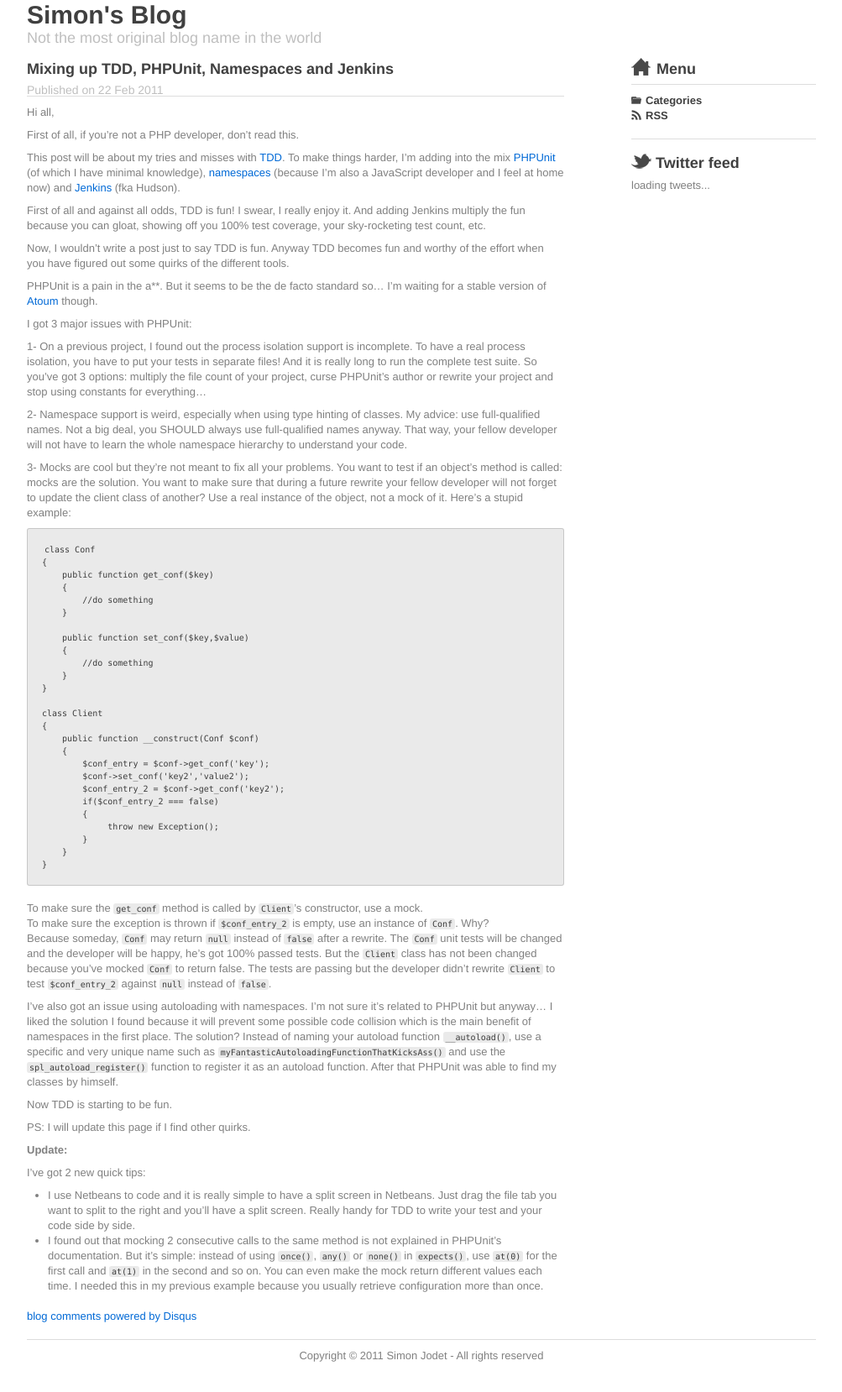
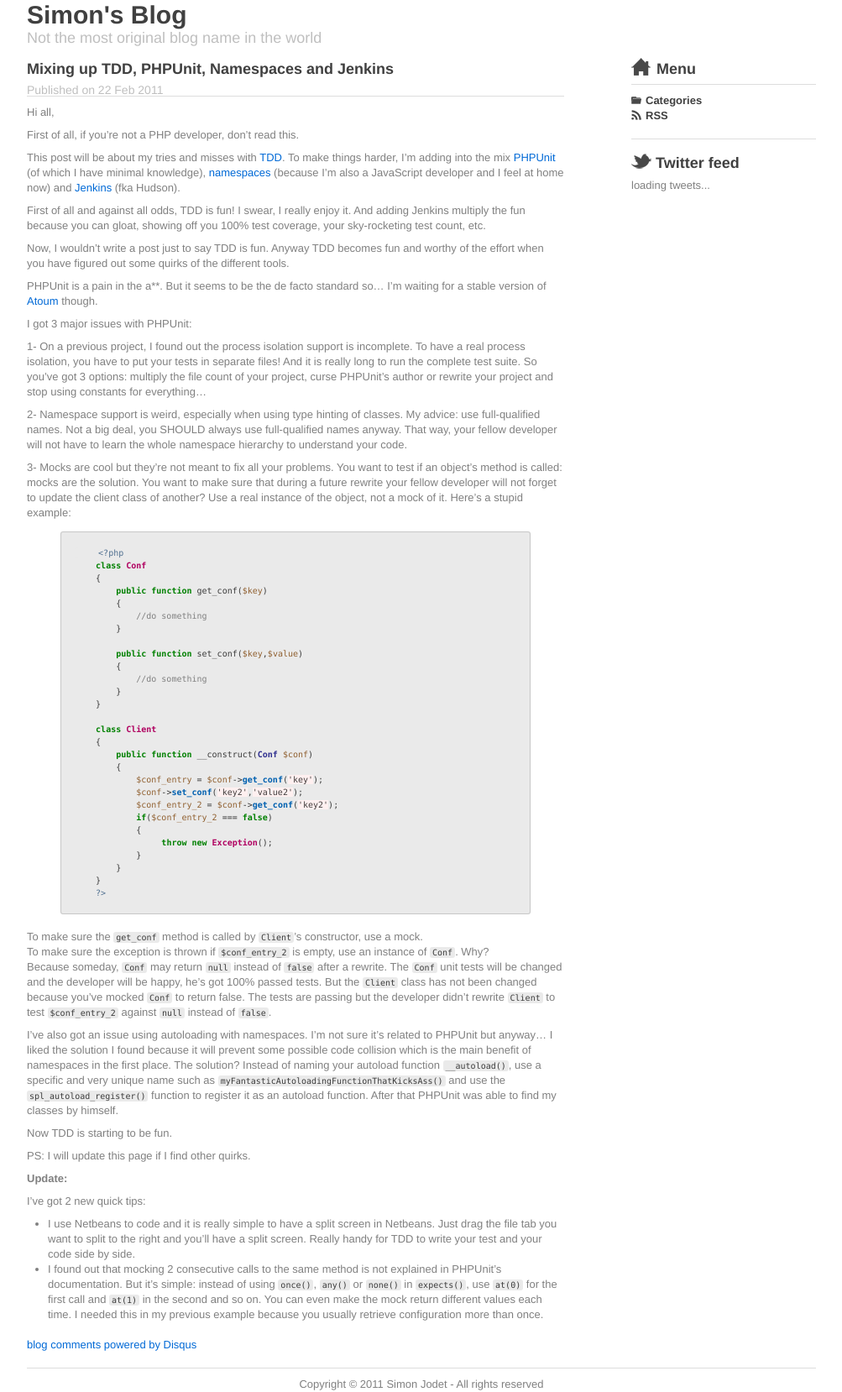
Before and after one commit to simonjodet/blog, a Jekyll site: the page built from geek-technology/_posts/2011-02-22-mixing-up-tdd-phpunit-namespaces-and-jenkins.markdown, in a window 1280 px wide. Shown: the whole page at 84% size, without its empty margins (138-1141 px from the left). Built offline with Jekyll 4.4.1, drawn with Linux system fonts in a browser that asks for light colours; Markdown is read by kramdown in place of the engine named in the settings; comment, search, counter and statistics services are not loaded; before the commit the page ends 1624 px from its top, so only the background shows below that.

Commit message:
Highlighting code
Signed-off-by: Simon Jodet <simon@jodet.com>

```diff
--- a/_config.yml
+++ b/_config.yml
@@ -1,3 +1,4 @@
 auto: false
 pygments: true
+markdown: rdiscount
 exclude: ["nginx_conf", "lib"]
--- a/geek-technology/_posts/2011-02-22-mixing-up-tdd-phpunit-namespaces-and-jenkins.markdown
+++ b/geek-technology/_posts/2011-02-22-mixing-up-tdd-phpunit-namespaces-and-jenkins.markdown
@@ -24,6 +24,8 @@
 
 3- Mocks are cool but they're not meant to fix all your problems. You want to test if an object's method is called: mocks are the solution. You want to make sure that during a future rewrite your fellow developer will not forget to update the client class of another? Use a real instance of the object, not a mock of it. Here's a stupid example:
 
+{% highlight php %}
+    <?php
     class Conf
     {
         public function get_conf($key)
@@ -50,6 +52,8 @@
             }
         }
     }
+    ?>
+{% endhighlight %}
 
 To make sure the ``get_conf`` method is called by ``Client``'s constructor, use a mock.
 To make sure the exception is thrown if ``$conf_entry_2`` is empty, use an instance of ``Conf``. Why?
--- a/style/style.css
+++ b/style/style.css
@@ -60,3 +60,65 @@
 #menu_title-tooltip {
     margin-left:-25px;
 }
+
+.highlight .hll { background-color: #ffffcc }
+.highlight .c { color: #808080 } /* Comment */
+.highlight .err { color: #F00000; background-color: #F0A0A0 } /* Error */
+.highlight .k { color: #008000; font-weight: bold } /* Keyword */
+.highlight .o { color: #303030 } /* Operator */
+.highlight .cm { color: #808080 } /* Comment.Multiline */
+.highlight .cp { color: #507090 } /* Comment.Preproc */
+.highlight .c1 { color: #808080 } /* Comment.Single */
+.highlight .cs { color: #cc0000; font-weight: bold } /* Comment.Special */
+.highlight .gd { color: #A00000 } /* Generic.Deleted */
+.highlight .ge { font-style: italic } /* Generic.Emph */
+.highlight .gr { color: #FF0000 } /* Generic.Error */
+.highlight .gh { color: #000080; font-weight: bold } /* Generic.Heading */
+.highlight .gi { color: #00A000 } /* Generic.Inserted */
+.highlight .go { color: #808080 } /* Generic.Output */
+.highlight .gp { color: #c65d09; font-weight: bold } /* Generic.Prompt */
+.highlight .gs { font-weight: bold } /* Generic.Strong */
+.highlight .gu { color: #800080; font-weight: bold } /* Generic.Subheading */
+.highlight .gt { color: #0040D0 } /* Generic.Traceback */
+.highlight .kc { color: #008000; font-weight: bold } /* Keyword.Constant */
+.highlight .kd { color: #008000; font-weight: bold } /* Keyword.Declaration */
+.highlight .kn { color: #008000; font-weight: bold } /* Keyword.Namespace */
+.highlight .kp { color: #003080; font-weight: bold } /* Keyword.Pseudo */
+.highlight .kr { color: #008000; font-weight: bold } /* Keyword.Reserved */
+.highlight .kt { color: #303090; font-weight: bold } /* Keyword.Type */
+.highlight .m { color: #6000E0; font-weight: bold } /* Literal.Number */
+.highlight .s { background-color: #fff0f0 } /* Literal.String */
+.highlight .na { color: #0000C0 } /* Name.Attribute */
+.highlight .nb { color: #007020 } /* Name.Builtin */
+.highlight .nc { color: #B00060; font-weight: bold } /* Name.Class */
+.highlight .no { color: #003060; font-weight: bold } /* Name.Constant */
+.highlight .nd { color: #505050; font-weight: bold } /* Name.Decorator */
+.highlight .ni { color: #800000; font-weight: bold } /* Name.Entity */
+.highlight .ne { color: #F00000; font-weight: bold } /* Name.Exception */
+.highlight .nf { color: #0060B0; font-weight: bold } /* Name.Function */
+.highlight .nl { color: #907000; font-weight: bold } /* Name.Label */
+.highlight .nn { color: #0e84b5; font-weight: bold } /* Name.Namespace */
+.highlight .nt { color: #007000 } /* Name.Tag */
+.highlight .nv { color: #906030 } /* Name.Variable */
+.highlight .ow { color: #000000; font-weight: bold } /* Operator.Word */
+.highlight .w { color: #bbbbbb } /* Text.Whitespace */
+.highlight .mf { color: #6000E0; font-weight: bold } /* Literal.Number.Float */
+.highlight .mh { color: #005080; font-weight: bold } /* Literal.Number.Hex */
+.highlight .mi { color: #0000D0; font-weight: bold } /* Literal.Number.Integer */
+.highlight .mo { color: #4000E0; font-weight: bold } /* Literal.Number.Oct */
+.highlight .sb { background-color: #fff0f0 } /* Literal.String.Backtick */
+.highlight .sc { color: #0040D0 } /* Literal.String.Char */
+.highlight .sd { color: #D04020 } /* Literal.String.Doc */
+.highlight .s2 { background-color: #fff0f0 } /* Literal.String.Double */
+.highlight .se { color: #606060; font-weight: bold; background-color: #fff0f0 } /* Literal.String.Escape */
+.highlight .sh { background-color: #fff0f0 } /* Literal.String.Heredoc */
+.highlight .si { background-color: #e0e0e0 } /* Literal.String.Interpol */
+.highlight .sx { color: #D02000; background-color: #fff0f0 } /* Literal.String.Other */
+.highlight .sr { color: #000000; background-color: #fff0ff } /* Literal.String.Regex */
+.highlight .s1 { background-color: #fff0f0 } /* Literal.String.Single */
+.highlight .ss { color: #A06000 } /* Literal.String.Symbol */
+.highlight .bp { color: #007020 } /* Name.Builtin.Pseudo */
+.highlight .vc { color: #306090 } /* Name.Variable.Class */
+.highlight .vg { color: #d07000; font-weight: bold } /* Name.Variable.Global */
+.highlight .vi { color: #3030B0 } /* Name.Variable.Instance */
+.highlight .il { color: #0000D0; font-weight: bold } /* Literal.Number.Integer.Long */
```
